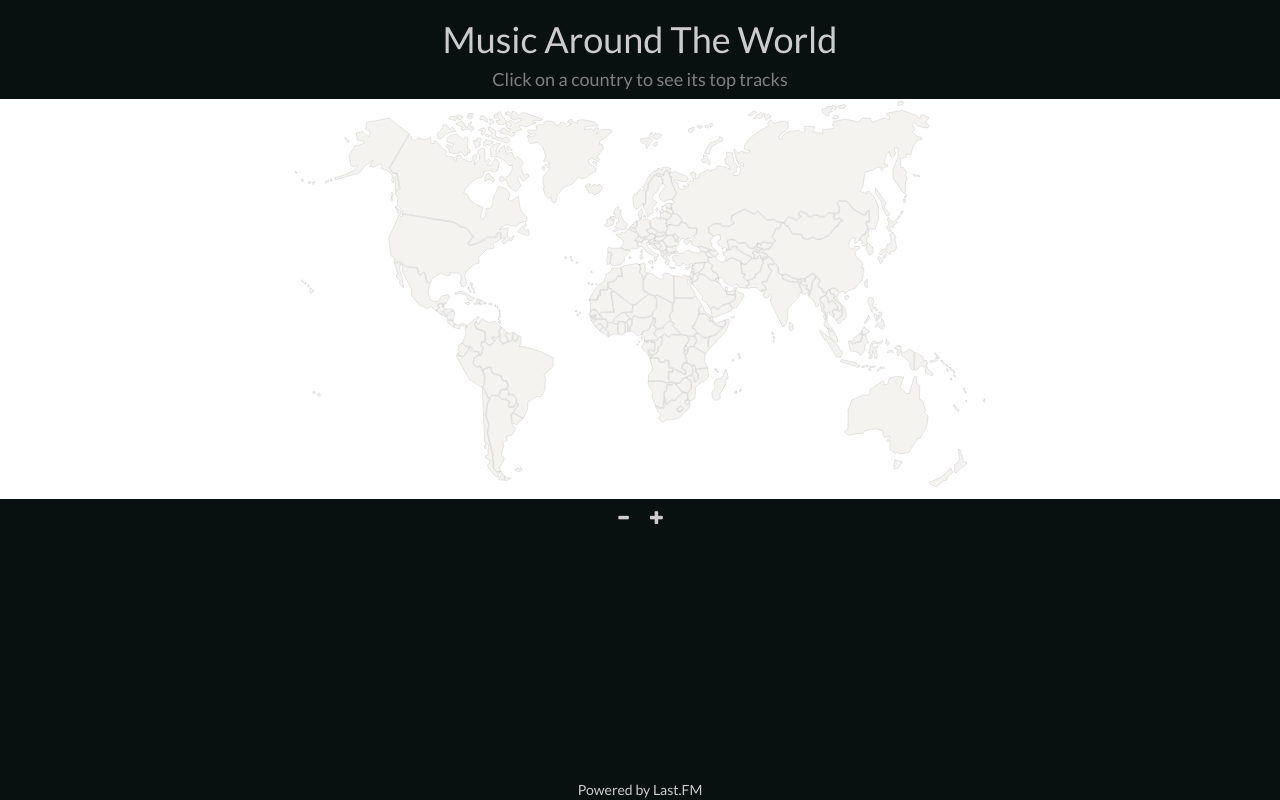
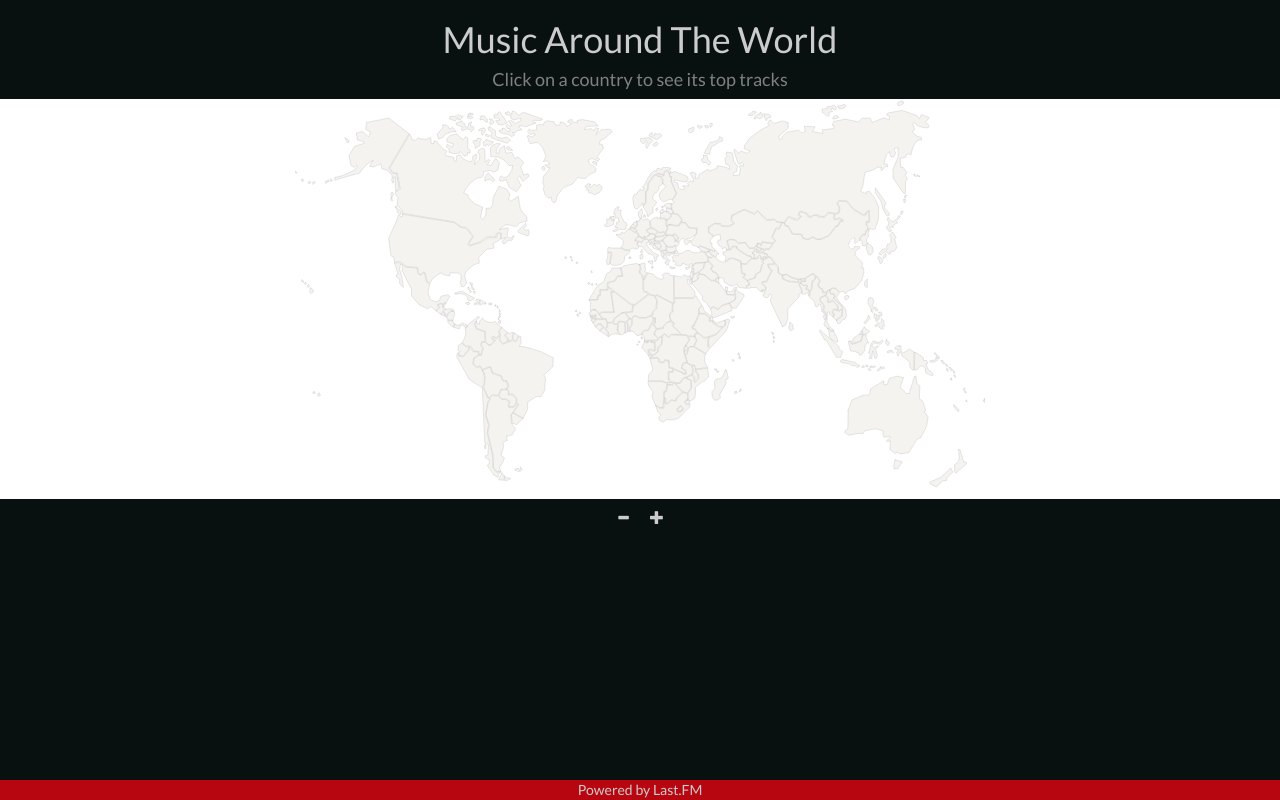
Before and after one commit to kat3kasper/musicmap, a React (Create React App) app in the folder client/: page / in a window 1280 px wide. Built offline with nearby package versions, Linux system fonts and the light colour scheme.

Commit message:
Update footer and use same red throughout

```diff
--- a/client/src/App.css
+++ b/client/src/App.css
@@ -14,7 +14,12 @@
 
 .hr-red {
   margin-bottom: 20px;
-  border-top: 1px solid #f00;
+  border-top: 1px solid #b80610;
   margin: 0 auto 10px;
   width: 30%;
 }
+
+footer {
+  background-color: #b80610;
+  margin-top: 1rem;
+}
--- a/client/src/App.js
+++ b/client/src/App.js
@@ -34,7 +34,7 @@ class App extends Component {
       <div className="App">
         <div className="content">
           <div className="App-header">
-            <div className="h1 mepp">Music Around The World</div>
+            <div className="h1">Music Around The World</div>
             <div className="h4 app-info">Click on a country to see its top tracks</div>
           </div>
           <JQVMap countryClickedFunction={this.countryClickedFunction}/>
--- a/client/src/Track.css
+++ b/client/src/Track.css
@@ -4,10 +4,8 @@
   display: flex;
   justify-content: flex-start;
   align-items: center;
-  /*background-color: #040808;*/
-  /*background-color: #091010;*/
   background-color: #1e1e1e;
-  border-right: red solid;
+  border-right: #b80610 solid;
 }
 
 .rank {
```
